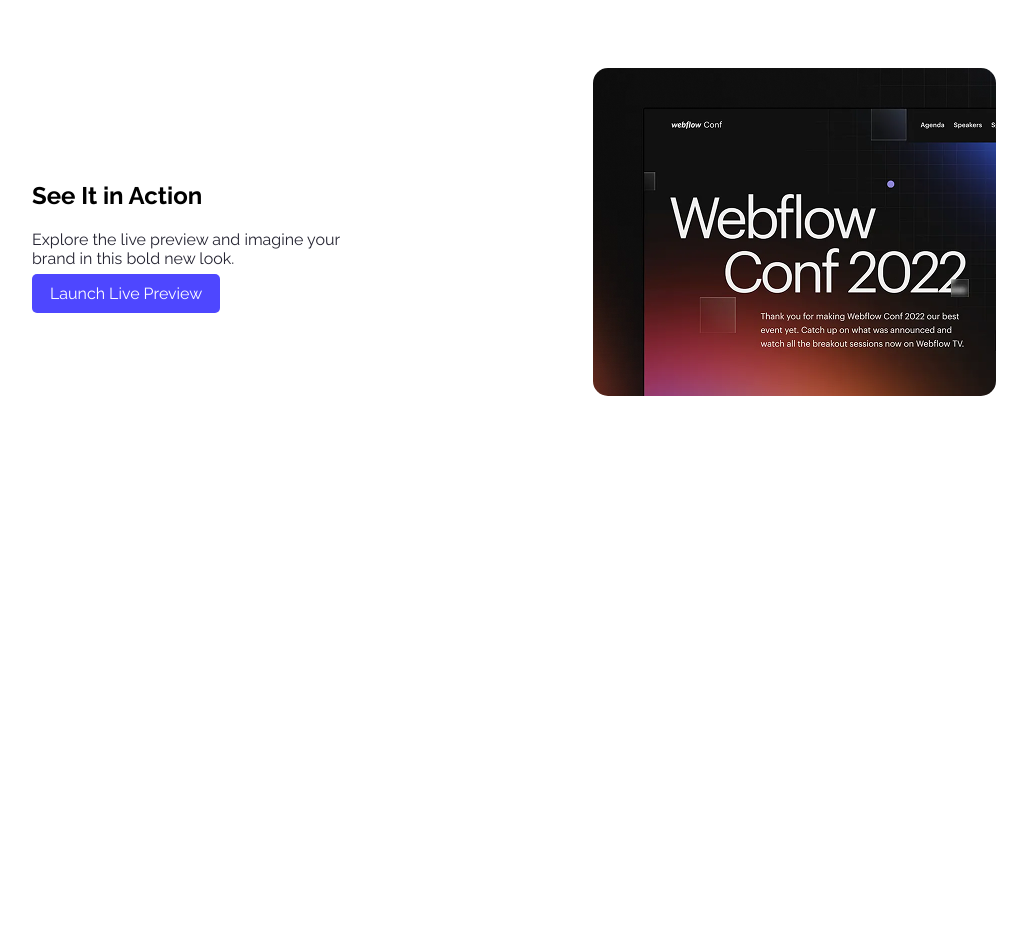
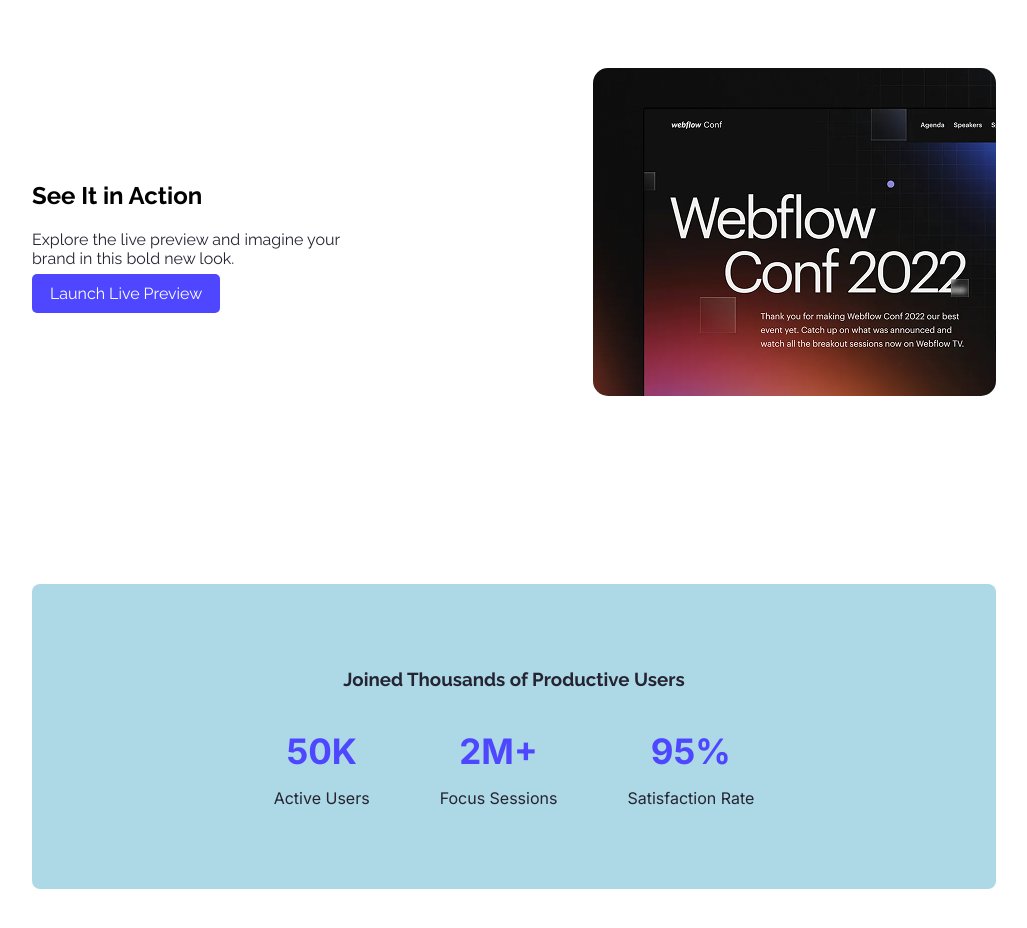
Before and after one commit to jonaidjp/My-first-website, a plain HTML site: page B12A01-landing-launchpad/index.html in a window 1280 px wide. Shown: the part 509-1437 px from the top of the page, without its empty margins (126-1153 px from the left). Before the commit the page ends 1010 px from the top, so only its background shows below. Drawn offline with Linux system fonts and the light colour scheme.

Commit message:
messages

```diff
--- a/B12A01-landing-launchpad/index.html
+++ b/B12A01-landing-launchpad/index.html
@@ -32,6 +32,18 @@
                 <img src="/wc-mini.png" alt="section-1" srcset="">
                 </div>
              </section>
+             <section class="container">
+                <div class="ctr">
+                                <h3>Joined Thousands of Productive Users</h3>
+                                <div class="cgrid inter">
+                                <div><strong>50K</strong><p>Active Users</p></div>
+                                <div><strong>2M+</strong><p>Focus Sessions</p></div>
+                                <div><strong>95%</strong><p>Satisfaction Rate</p></div>
+                </div>
+                </div>
+
+
+             </section>
        </main>
        <footer>
 
--- a/B12A01-landing-launchpad/styles/protfolio.css
+++ b/B12A01-landing-launchpad/styles/protfolio.css
@@ -7,6 +7,11 @@
 }
 
 
+.inter{
+  font-family: "Inter", sans-serif;
+  font-optical-sizing: auto;
+  font-style: normal;
+}
 
 
 .headers{
@@ -90,3 +95,25 @@
 .section-1{
                 margin: 40px 150px;
 }
+.container{ background-color: lightblue;
+            margin: 123PX 150PX ;
+            padding: 65px 0;
+            text-align: center;
+            border-radius: 8px;
+}
+.ctr{
+       color:#252432 ;
+;
+}
+.cgrid div strong{
+                   display: block;
+                   color:#4E47FF ;
+                   font-size: 35px;
+
+}
+.cgrid{
+       display: flex;
+       justify-content: center;
+       margin-top: 40px;
+       gap: 70px;
+}
```
